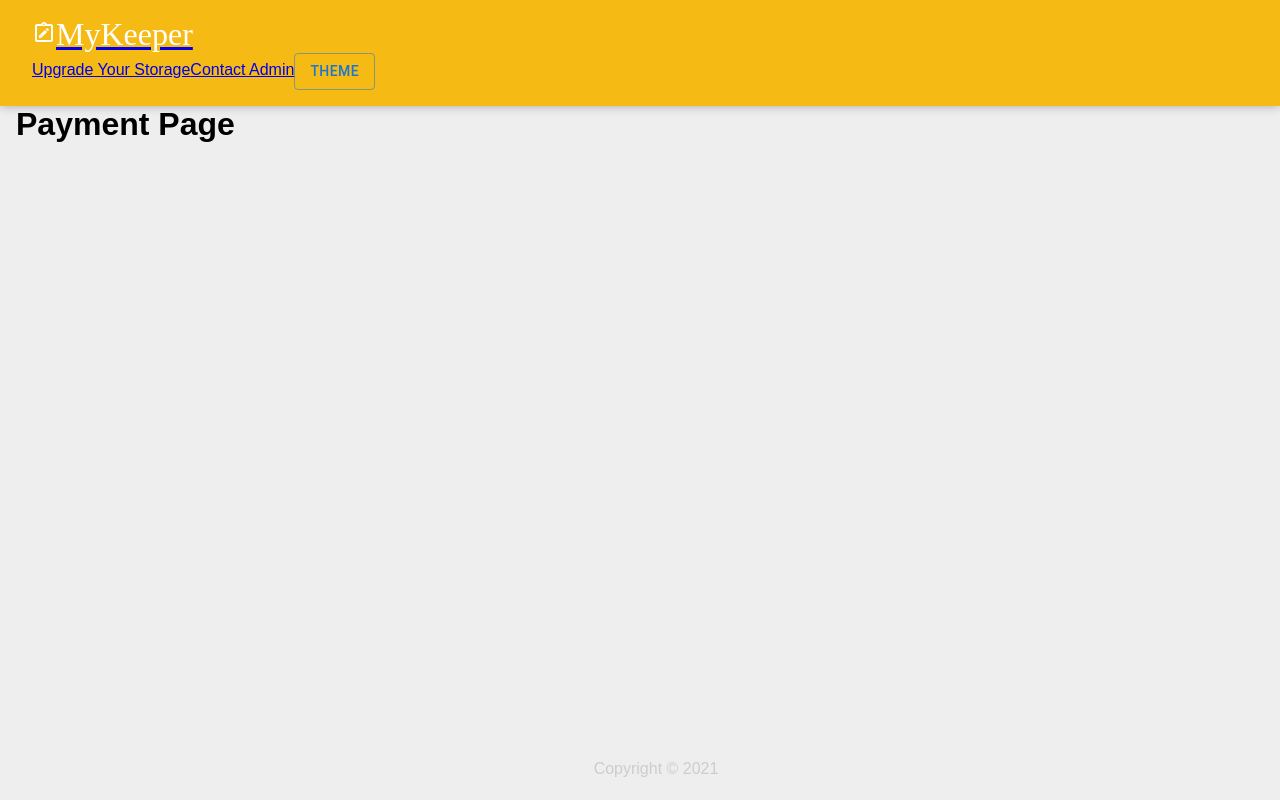
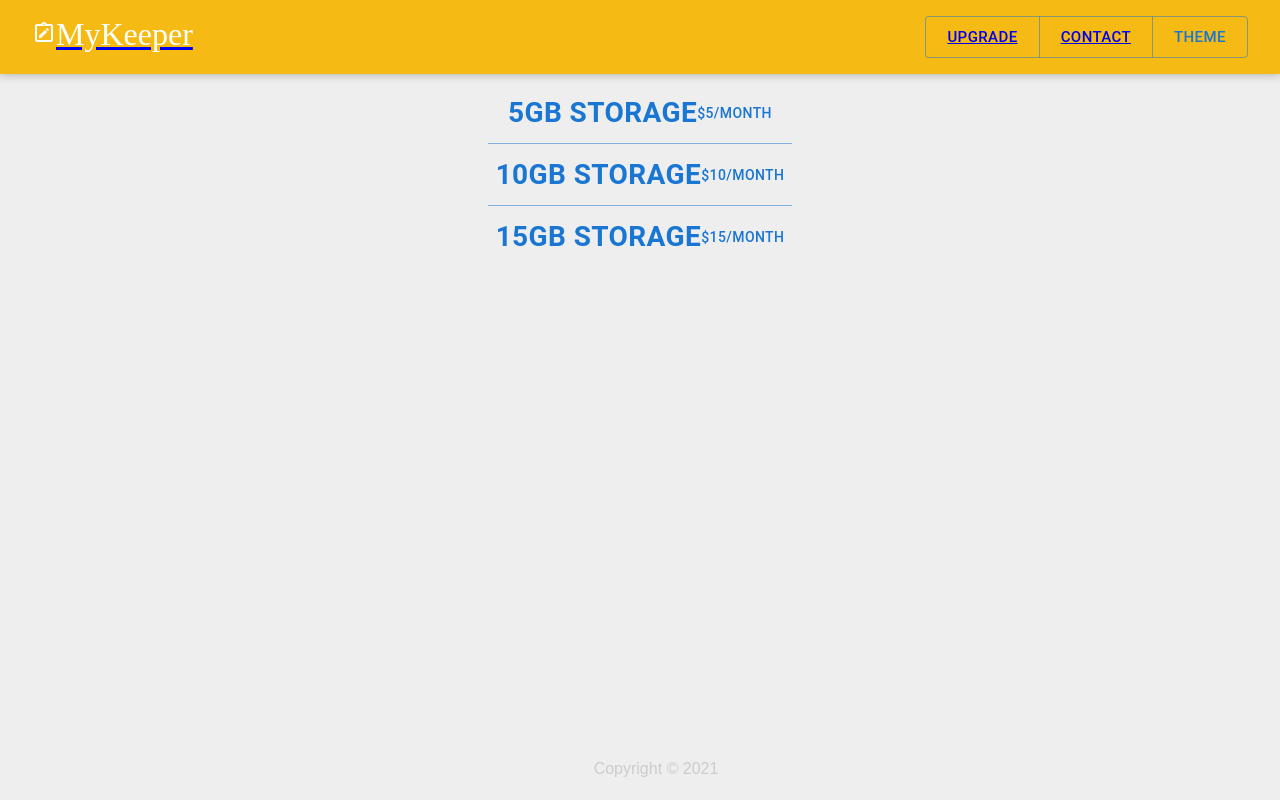
Before and after one commit to lcmedina/MyKeeper, a React (Create React App) app: page /upgrade in a window 1280 px wide. Built offline with nearby package versions, Linux system fonts and the light colour scheme.

Commit message:
contact and payment pages styling

```diff
--- a/public/App.css
+++ b/public/App.css
@@ -101,3 +101,17 @@ form.create-note button {
   cursor: pointer;
   outline: none;
 }
+
+.center {
+  display: flex;
+  justify-content: center;
+  align-items: center;
+}
+.navbar {
+  display: flex;
+  justify-content: space-between;
+}
+.links {
+  display: flex;
+  justify-content: space-around;
+}
--- a/src/components/Contact.js
+++ b/src/components/Contact.js
@@ -1,7 +1,22 @@
+import React, {useState} from "react";
+import TextField from '@mui/material/TextField';
+import Box from '@mui/material/Box';
+import { Button } from "@mui/material";
+
+
 const Contact = () => {
     return (
-        <div>
-            <h1>Contact Page</h1>
+        <div className="center" id="contactForm">
+            <Box component="form" sx={{'& > :not(style)': { m: 1, width: '25ch' },}} noValidate autoComplete="off">
+            <TextField id="outlined-basic" label="Name" variant="outlined" /><br/>
+            <TextField id="outlined-basic" label="Email" variant="outlined" /><br/>
+            <TextField
+            id="outlined-textarea"
+            label="Message"
+            multiline/><br/>
+            <Button variant="outlined">Submit</Button>
+            </Box>
+            <span>Thank you for your message! We will be in contact shortly!</span>
         </div>
      );
 }
--- a/src/components/Header.js
+++ b/src/components/Header.js
@@ -1,14 +1,19 @@
 import React from "react";
 import { Link } from "react-router-dom";
-import { BrowserRouter as Router } from "react-router-dom";
 import NoteAltOutlinedIcon from '@mui/icons-material/NoteAltOutlined';
-import { Button } from "@mui/material";
+import Button from '@mui/material/Button';
+import ButtonGroup from '@mui/material/ButtonGroup';
 
 
 const Header = () => {
     const handleClick = (e) => {
         console.log('clicked')
     }
+    const buttons = [
+        <Button key="one"><Link to="/upgrade">Upgrade</Link></Button>,
+        <Button key="two"><Link to="/contact">Contact</Link></Button>,
+        <Button key="three" onClick={handleClick}>Theme</Button>,
+      ];
 
     return (
         <>
@@ -16,9 +21,9 @@ const Header = () => {
                 <div className="navbar">
                 <Link to="/"><h1><NoteAltOutlinedIcon/>MyKeeper</h1></Link>
                 <div className="links">
-                <Link to="/upgrade">Upgrade Your Storage</Link>
-                <Link to="/contact">Contact Admin</Link>
-                <Button variant="outlined" onClick={handleClick}>Theme</Button>
+                <ButtonGroup size="large" aria-label="large button group">
+                {buttons}
+                </ButtonGroup>
                 </div>
                 </div>
             </header>
--- a/src/components/Upgrade.js
+++ b/src/components/Upgrade.js
@@ -1,9 +1,35 @@
+import React from 'react';
+import Button from '@mui/material/Button';
+import ButtonGroup from '@mui/material/ButtonGroup';
+import Box from '@mui/material/Box';
+
 const Upgrade = () => {
+    const buttons = [
+        <Button key="one">
+        <h1>5GB Storage</h1>
+        <p>$5/month</p>
+        </Button>,
+        <Button key="two">
+        <h1>10GB Storage</h1>
+        <p>$10/month</p>
+        </Button>,
+        <Button key="three">
+        <h1>15GB Storage</h1>
+        <p>$15/month</p>
+        </Button>,
+      ];
+
     return (
-        <div>
-         <h1>Payment Page</h1>
+        <div  className="center">
+        <Box sx={{ display: 'flex','& > *': { m: 1,},}}>
+            <ButtonGroup
+            orientation="vertical"
+            aria-label="vertical contained button group"
+            variant="text">
+            {buttons}
+            </ButtonGroup>
+        </Box>
         </div>
-
      );
 }
 
```
